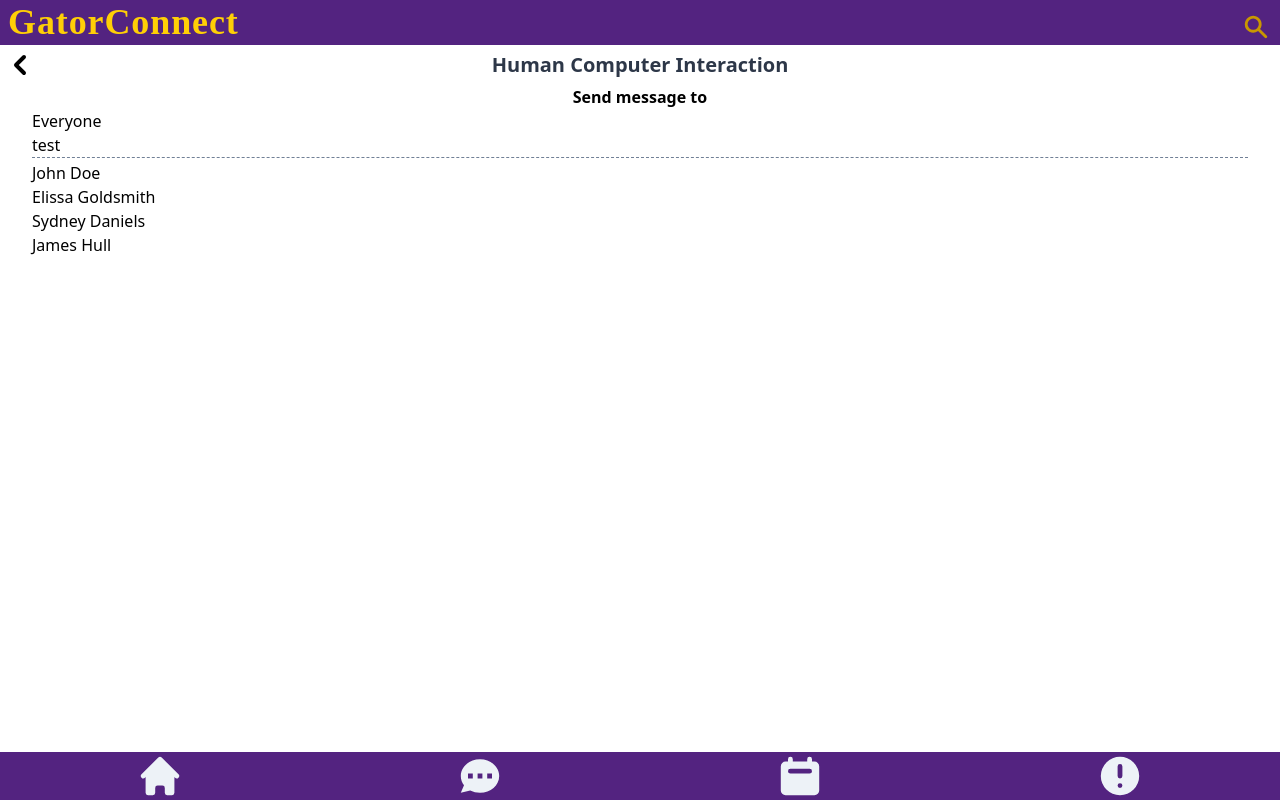
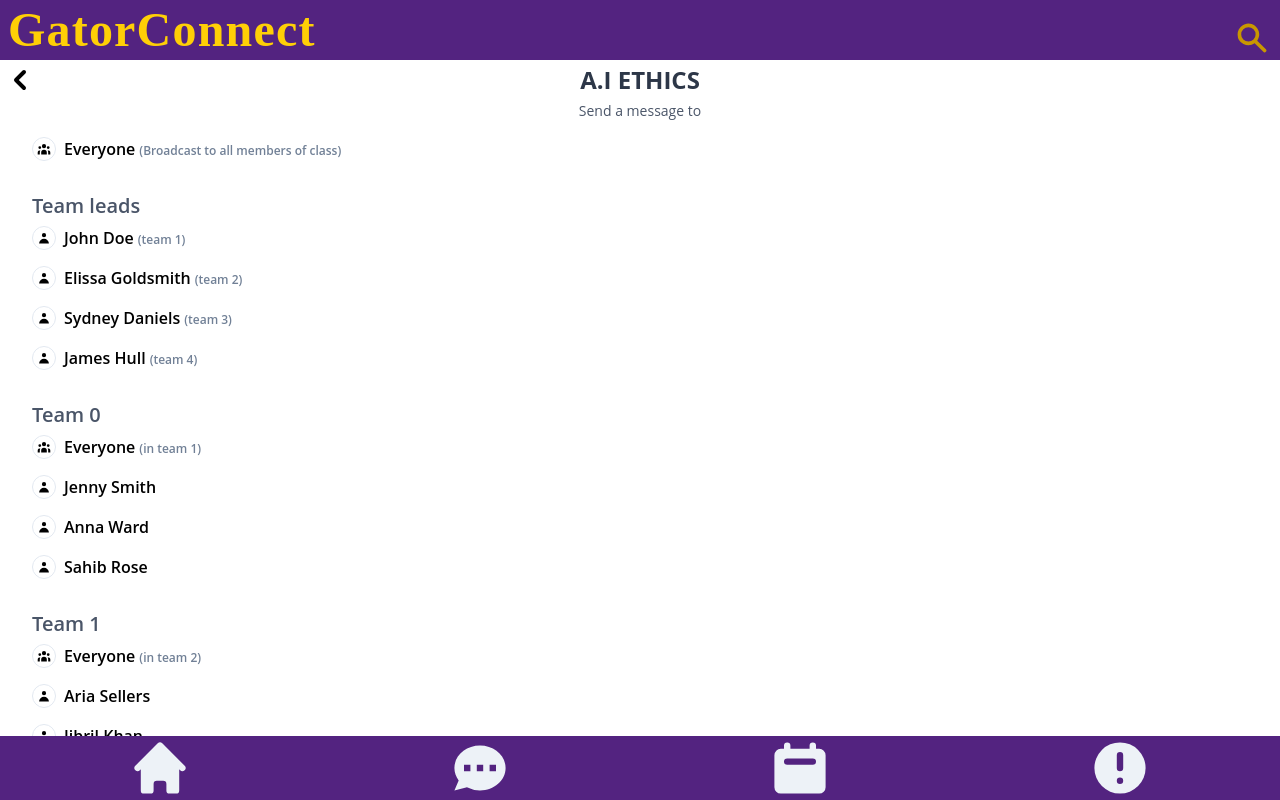
Before and after one commit to thisisgvrt/gator-connect, a React (Create React App) app: page /membersWithTeamsPath in a window 1280 px wide. Built offline with nearby package versions, Linux system fonts and the light colour scheme.

Commit message:
added home page

```diff
--- a/src/App.js
+++ b/src/App.js
@@ -43,11 +43,11 @@ function App() {
         */}
         <header className="navbar-purple px-2 flex flex-row justify-between items-end">
           {
-            searchText === null ? <><h4 className="logo align-bottom leading-tight tracking-wide">GatorConnect</h4><svg fill="currentColor" className="h-8 w-8 search-logo" viewBox="0 0 20 20" onClick={() => setSearchText("")}><path fill-rule="evenodd" d="M8 4a4 4 0 100 8 4 4 0 000-8zM2 8a6 6 0 1110.89 3.476l4.817 4.817a1 1 0 01-1.414 1.414l-4.816-4.816A6 6 0 012 8z" clip-rule="evenodd" /></svg></>
-              : <form class="w-full max-w-sm">
-                <div class="flex items-end py-1">
-                  <input class="appearance-none muted-highlight-color bg-transparent border-none w-full mr-3 py-1 px-2 leading-none focus:outline-none text-xl" type="text" placeholder="Please enter enter the search text" aria-label="Search Text" onChange={e => setSearchText(e.target.value)} value={searchText}/>
-                  <button class="flex-shrink-0 border-none text-gray-300 text-xl font-extrabold py-1 muted-highlight-color" type="button" onClick={() => setSearchText(null)}>
+            searchText === null ? <div className="w-full flex flex-row justify-between items-end"><h4 className="logo text-4xl align-bottom leading-tight tracking-wide">GatorConnect</h4><svg fill="currentColor" className="h-10 w-10 search-logo" viewBox="0 0 20 20" onClick={() => setSearchText("")}><path fillRule="evenodd" d="M8 4a4 4 0 100 8 4 4 0 000-8zM2 8a6 6 0 1110.89 3.476l4.817 4.817a1 1 0 01-1.414 1.414l-4.816-4.816A6 6 0 012 8z" clipRule="evenodd" /></svg></div>
+              : <form className="w-full max-w-sm">
+                <div className="flex items-end py-1">
+                  <input className="appearance-none muted-highlight-color bg-transparent border-none w-full mr-3 py-1 px-2 leading-none focus:outline-none text-xl" type="text" placeholder="Please enter enter the search text" aria-label="Search Text" onChange={e => setSearchText(e.target.value)} value={searchText}/>
+                  <button className="flex-shrink-0 border-none text-gray-300 text-xl font-extrabold py-1 muted-highlight-color" type="button" onClick={() => setSearchText(null)}>
                     X
                   </button>
                 </div>
@@ -60,16 +60,16 @@ function App() {
           show the logo and icons - so they take very little vertical space.
           flex-grow will make this section to occupy all the available space.
         */}
-        <section className="flex-grow">
+        <section className="flex-grow overflow-y-auto">
           <Switch>
             <Route exact path={homePagePath}>
-              <HomepageScreen />
+              <HomepageScreen searchText={searchText}/>
             </Route>
             <Route path={membersWithTeamsPath}>
-              <MemberScreen classHasTeams={true}/>
+              <MemberScreen classHasTeams={true} searchText={searchText}/>
             </Route>
             <Route path={membersWithoutTeamsPath}>
-              <MemberScreen classHasTeams={false}/>
+              <MemberScreen classHasTeams={false} searchText={searchText}/>
             </Route>
             <Route path={messageScreenPath}>
               <MessageScreen />
@@ -92,16 +92,16 @@ function App() {
           */}
           <div className="text-gray-200 flex flex-row justify-around">
             <Link to={homePagePath}>
-              <svg className="h-12 w-12" xmlns="http://www.w3.org/2000/svg" viewBox="0 0 20 20" fill="currentColor"><path d="M10.707 2.293a1 1 0 00-1.414 0l-7 7a1 1 0 001.414 1.414L4 10.414V17a1 1 0 001 1h2a1 1 0 001-1v-2a1 1 0 011-1h2a1 1 0 011 1v2a1 1 0 001 1h2a1 1 0 001-1v-6.586l.293.293a1 1 0 001.414-1.414l-7-7z" /></svg>
+              <svg className="h-16 w-16" xmlns="http://www.w3.org/2000/svg" viewBox="0 0 20 20" fill="currentColor"><path d="M10.707 2.293a1 1 0 00-1.414 0l-7 7a1 1 0 001.414 1.414L4 10.414V17a1 1 0 001 1h2a1 1 0 001-1v-2a1 1 0 011-1h2a1 1 0 011 1v2a1 1 0 001 1h2a1 1 0 001-1v-6.586l.293.293a1 1 0 001.414-1.414l-7-7z" /></svg>
             </Link>
             <Link to={messageScreenPath}>
-              <svg className="h-12 w-12" xmlns="http://www.w3.org/2000/svg" viewBox="0 0 20 20" fill="currentColor"><path fill-rule="evenodd" d="M18 10c0 3.866-3.582 7-8 7a8.841 8.841 0 01-4.083-.98L2 17l1.338-3.123C2.493 12.767 2 11.434 2 10c0-3.866 3.582-7 8-7s8 3.134 8 7zM7 9H5v2h2V9zm8 0h-2v2h2V9zM9 9h2v2H9V9z" clip-rule="evenodd" /></svg>
+              <svg className="h-16 w-16" xmlns="http://www.w3.org/2000/svg" viewBox="0 0 20 20" fill="currentColor"><path fillRule="evenodd" d="M18 10c0 3.866-3.582 7-8 7a8.841 8.841 0 01-4.083-.98L2 17l1.338-3.123C2.493 12.767 2 11.434 2 10c0-3.866 3.582-7 8-7s8 3.134 8 7zM7 9H5v2h2V9zm8 0h-2v2h2V9zM9 9h2v2H9V9z" clipRule="evenodd" /></svg>
             </Link>
             <Link to={calendarScreenPath}>
-              <svg className="h-12 w-12" xmlns="http://www.w3.org/2000/svg" viewBox="0 0 20 20" fill="currentColor"><path fill-rule="evenodd" d="M6 2a1 1 0 00-1 1v1H4a2 2 0 00-2 2v10a2 2 0 002 2h12a2 2 0 002-2V6a2 2 0 00-2-2h-1V3a1 1 0 10-2 0v1H7V3a1 1 0 00-1-1zm0 5a1 1 0 000 2h8a1 1 0 100-2H6z" clip-rule="evenodd" /></svg>
+              <svg className="h-16 w-16" xmlns="http://www.w3.org/2000/svg" viewBox="0 0 20 20" fill="currentColor"><path fillRule="evenodd" d="M6 2a1 1 0 00-1 1v1H4a2 2 0 00-2 2v10a2 2 0 002 2h12a2 2 0 002-2V6a2 2 0 00-2-2h-1V3a1 1 0 10-2 0v1H7V3a1 1 0 00-1-1zm0 5a1 1 0 000 2h8a1 1 0 100-2H6z" clipRule="evenodd" /></svg>
             </Link>
             <Link to={notificationScreenPath}>
-              <svg className="h-12 w-12" xmlns="http://www.w3.org/2000/svg" viewBox="0 0 20 20" fill="currentColor"><path fill-rule="evenodd" d="M18 10a8 8 0 11-16 0 8 8 0 0116 0zm-7 4a1 1 0 11-2 0 1 1 0 012 0zm-1-9a1 1 0 00-1 1v4a1 1 0 102 0V6a1 1 0 00-1-1z" clip-rule="evenodd" /></svg>
+              <svg className="h-16 w-16" xmlns="http://www.w3.org/2000/svg" viewBox="0 0 20 20" fill="currentColor"><path fillRule="evenodd" d="M18 10a8 8 0 11-16 0 8 8 0 0116 0zm-7 4a1 1 0 11-2 0 1 1 0 012 0zm-1-9a1 1 0 00-1 1v4a1 1 0 102 0V6a1 1 0 00-1-1z" clipRule="evenodd" /></svg>
             </Link>
           </div>
         </footer>
--- a/src/css/prebuild-styles.css
+++ b/src/css/prebuild-styles.css
@@ -2,20 +2,38 @@
 @import "tailwindcss/components";
 @import "tailwindcss/utilities";
 @import url('https://fonts.googleapis.com/css2?family=Advent+Pro:wght@500&family=Open+Sans&display=swap');
+
 .navbar-purple {
     background-color: #532380;
+}
+
+body {
+    font-family: "Open Sans";
 }
 
 .logo {
     font-family: "Advent Pro";
     color: #FFCF06;
-    @apply font-extrabold text-4xl;
+    @apply font-extrabold text-5xl;
 }
 
-.muted-highlight-color{
+.muted-highlight-color {
     color: #C99700;
 }
+
 .search-logo {
     color: #C99700;
     @apply pb-1;
 }
+
+.btn {
+    @apply font-bold py-2 px-4 rounded;
+}
+
+.btn-blue {
+    @apply bg-blue-500 text-white;
+}
+
+.btn-blue:hover {
+    @apply bg-blue-700;
+}
--- a/src/data.js
+++ b/src/data.js
@@ -1,9 +1,9 @@
 const membersWithTeams = {
-    "Class title": "Human Computer Interaction",
+    "Class title": "A.I Ethics",
     "teams": [
         {
             "Team Lead": "John Doe",
-            "Members": [
+            "members": [
                 "Jenny Smith",
                 "Anna Ward",
                 "Sahib Rose"
@@ -71,8 +71,91 @@ const paths = {
     membersWithoutTeamsPath: "/membersWithoutTeamsPath"
 }
 
+const semestersData = [
+    {
+        "Name of the Semester": "Summer 2020 (Current Semester)",
+        "Classes":[
+            {
+                "Class Name": "Human Computer Interaction"
+            },
+            {
+                "Class Name": "Software Engineering"
+            }
+        ]
+    },
+    {
+        "Name of the Semester": "Spring 2020",
+        "Classes":[
+            {
+                "Class Name": "Explainable Artifical Intelligence"
+            },
+            {
+                "Class Name": "User Centered Design"
+            },
+            {
+                "Class Name": "Ethics in Artificial Intelligence"
+            },
+            {
+                "Class Name": "Machine learning"
+            }
+        ]
+    },
+    {
+        "Name of the Semester": "Fall 2019",
+        "Classes":[
+            {
+                "Class Name": "Machine learning"
+            },
+            {
+                "Class Name": "User Centered Design"
+            },
+            {
+                "Class Name": "Explainable Artifical Intelligence"
+            },
+            {
+                "Class Name": "Ethics in Artificial Intelligence"
+            }
+        ]
+    },
+    {
+        "Name of the Semester": "Spring 2019",
+        "Classes":[
+            {
+                "Class Name": "Machine learning"
+            },
+            {
+                "Class Name": "User Centered Design"
+            },
+            {
+                "Class Name": "Explainable Artifical Intelligence"
+            },
+            {
+                "Class Name": "Ethics in Artificial Intelligence"
+            }
+        ]
+    },
+    {
+        "Name of the Semester": "Fall 2018",
+        "Classes":[
+            {
+                "Class Name": "Machine learning"
+            },
+            {
+                "Class Name": "User Centered Design"
+            },
+            {
+                "Class Name": "Explainable Artifical Intelligence"
+            },
+            {
+                "Class Name": "Ethics in Artificial Intelligence"
+            }
+        ]
+    }
+]
+
 module.exports = {
     membersWithTeams,
     membersWithoutTeams,
-    paths
+    paths,
+    semestersData
 }
--- a/src/sections/homepage.js
+++ b/src/sections/homepage.js
@@ -4,28 +4,52 @@ import {
     Link
 } from "react-router-dom";
 
-import { paths, } from '../data';
+import { paths, semestersData } from '../data';
 
 const {
-  membersWithTeamsPath,
-  membersWithoutTeamsPath,
+    membersWithTeamsPath,
+    membersWithoutTeamsPath,
 } = paths;
 
 /* Priyanka */
-function HomepageScreen() {
+function HomepageScreen({searchText}) {
+
+    const renderSemester = (semesterData) => {
+        return (
+            <>
+                <div className="col-span-2 mt-4">
+                    <h4 className={`font-bold uppercase text-center ${semesterData["Name of the Semester"].includes("Current") ? "text-gray-700" : "text-gray-600"}`}>
+                        {semesterData["Name of the Semester"]}
+                    </h4>
+                </div>
+                {
+                    semesterData["Classes"].map((classData, idx) => {
+                        return (
+                            <Link to={(idx %2 === 0) ? membersWithoutTeamsPath : membersWithTeamsPath}>
+                                <button className="btn btn-blue w-full h-full">
+                                    {classData["Class Name"]}
+                                </button>
+                            </Link>
+                        )
+                    })
+                }
+            </>
+        )
+    }
+    let content;
+    if(searchText === null){
+        content = semestersData.map(semesterData => renderSemester(semesterData));
+    } else {
+        const filteredSemestersData = semestersData.filter(semesterData => {
+            return semesterData["Classes"].map(classInfo => classInfo["Class Name"].includes(searchText)).includes(true);
+        });
+        const filteredSemestersData2 = filteredSemestersData.map(semesterData => ({ ...semesterData, "Classes": semesterData["Classes"].filter(classInfo => classInfo["Class Name"].includes(searchText))}));
+        content = filteredSemestersData2.map(semesterData => renderSemester(semesterData));
+    }
     return (
-        <ul>
-            <li>
-                <Link to={membersWithTeamsPath}>
-                    withTeams
-                </Link>
-            </li>
-            <li>
-                <Link to={membersWithoutTeamsPath}>
-                    withoutTeams
-                </Link>
-            </li>
-        </ul>
+        <div className="grid grid-cols-2 gap-2 w-full p-4">
+            {content}
+        </div>
     )
 }
 
--- a/src/sections/members.js
+++ b/src/sections/members.js
@@ -8,42 +8,76 @@ const { homePagePath } = paths;
 
 /* Raviteja */
 function MemberScreen(props) {
-    const { classHasTeams } = props;
+    const { classHasTeams, searchText } = props;
     const classTitle = (classHasTeams ? membersWithTeams : membersWithoutTeams)["Class title"];
 
-    const renderMemberItems = (name) => {
+    const renderMemberItems = (members) => {
+        return members.map(member => {
+            const [memberName, title] = member;
+            return (
+                <div className="flex flex-row w-full mb-4">
+                    <div className="h-6 w-6 p-1 mr-2 rounded-full border">
+                        {
+                            memberName.includes("Everyone") ? <svg fill="currentColor" viewBox="0 0 20 20"><path d="M13 6a3 3 0 11-6 0 3 3 0 016 0zM18 8a2 2 0 11-4 0 2 2 0 014 0zM14 15a4 4 0 00-8 0v3h8v-3zM6 8a2 2 0 11-4 0 2 2 0 014 0zM16 18v-3a5.972 5.972 0 00-.75-2.906A3.005 3.005 0 0119 15v3h-3zM4.75 12.094A5.973 5.973 0 004 15v3H1v-3a3 3 0 013.75-2.906z"></path></svg>
+                                :
+                                <svg fill="currentColor" viewBox="0 0 20 20"><path fillRule="evenodd" d="M10 9a3 3 0 100-6 3 3 0 000 6zm-7 9a7 7 0 1114 0H3z" clipRule="evenodd"></path></svg>
+                        }
 
+                    </div>
+                    <p className="text-md font-semibold capitalize">
+                        {memberName}
+                        {title &&
+                            <span className="text-xs normal-case text-gray-600 ml-1">
+                                ({title})
+                            </span>
+                        }
+                    </p>
+                </div>
+            )
+        })
     }
 
     const renderSectionDivider = (sectionName) => {
         return (
-            <div>
-                <h4>{sectionName}</h4>
-                <div className="h-1 w-full border-dashed border-t border-gray-600"></div>
+            <div className="mt-8">
+                <h4 className="font-semibold text-xl leading-tight text-gray-700">{sectionName}</h4>
+                <div className="h-2 w-full"></div>
             </div>
         )
 
     }
 
-    const renderTeams = () => {
-        const teamLeads = membersWithTeams["teams"].map(team => team['Team Lead']);
-        return (<ul>{teamLeads.map(teamLead => <li>{teamLead}</li>)}</ul>)
+    const renderTeamLeads = () => {
+        const teamLeads = membersWithTeams["teams"].map((team, idx) => [team['Team Lead'], `team ${idx+1}`]);
+        return renderMemberItems(teamLeads);
     }
 
-    const renderMembers = (members) => {
+    const renderFilteredMembers = () => {
+        if(classHasTeams){
+            const flattendedMembers = membersWithTeams["teams"].map((team,idx) => [team["Team Lead"],...team["members"]].map(teamMember => [teamMember, `team ${idx+1}`])).flat().filter(([member,title]) => member.includes(searchText));
+            return renderMemberItems(flattendedMembers);
+        } else {
+            return (
+                <>
+                    {
+                    renderMemberItems(membersWithoutTeams["members"].filter(member => member.includes(searchText)).map(member => [member]))
+                    }
+                </>
+            )
+        }
+    }
 
-    }
     return (
         <>
             <div className="flex flex-col">
                 <div className="flex flex-row">
                     <div className="h-10 w-10">
                         <Link to={homePagePath}>
-                            <svg fill="currentColor" viewBox="0 0 20 20"><path fill-rule="evenodd" d="M12.707 5.293a1 1 0 010 1.414L9.414 10l3.293 3.293a1 1 0 01-1.414 1.414l-4-4a1 1 0 010-1.414l4-4a1 1 0 011.414 0z" clip-rule="evenodd" /></svg>
+                            <svg fill="currentColor" viewBox="0 0 20 20"><path fillRule="evenodd" d="M12.707 5.293a1 1 0 010 1.414L9.414 10l3.293 3.293a1 1 0 01-1.414 1.414l-4-4a1 1 0 010-1.414l4-4a1 1 0 011.414 0z" clipRule="evenodd" /></svg>
                         </Link>
                     </div>
                     <div className="self-center flex-grow">
-                        <h4 className="font-bold text-xl text-center text-gray-800">
+                        <h4 className="font-bold text-2xl text-center uppercase text-gray-800">
                             {classTitle}
                         </h4>
                     </div>
@@ -51,12 +85,44 @@ function MemberScreen(props) {
                         {/* Dummy div to center the class title*/}
                     </div>
                 </div>
-                <h4 className="text-md font-bold text-center">Send message to</h4>
-                <div className="px-8">
-                    <p>Everyone</p>
-                    {renderSectionDivider("test")}
-                    {renderTeams()}
+                <h4 className="text-sm font-medium text-center text-gray-700">Send a message to</h4>
+                { (searchText === null || searchText === "") && (
+                    <div className="px-8 py-4">
+                    {renderMemberItems([["Everyone", "Broadcast to all members of class"]])}
+                    {classHasTeams && renderSectionDivider("Team leads")}
+                    {classHasTeams && renderTeamLeads()}
+                    {
+                        classHasTeams && membersWithTeams["teams"].map((team, idx) => {
+                            return (<>
+                            { renderSectionDivider(`Team ${idx}`) }
+                            { renderMemberItems([["Everyone", `in team ${idx+1}`],...team["members"].map(member => [member])]) }
+                            </>);
+                        })
+                    }
+                    {
+                        !classHasTeams && (
+                            <>
+                            {
+                                renderSectionDivider("Class members")
+                            }
+                            {
+                                renderMemberItems(membersWithoutTeams["members"].map(member => [member]))
+                            }
+                            </>
+                        )
+                    }
                 </div>
+                )}
+                {
+                    (searchText !== null && searchText !== "") && (
+                        <div className="px-8 py-2">
+                            {renderSectionDivider("Filtered members list")}
+                            {
+                                renderFilteredMembers()
+                            }
+                        </div>
+                    )
+                }
             </div>
         </>
     )
```
Also changed, not shown: src/css/style.css.
